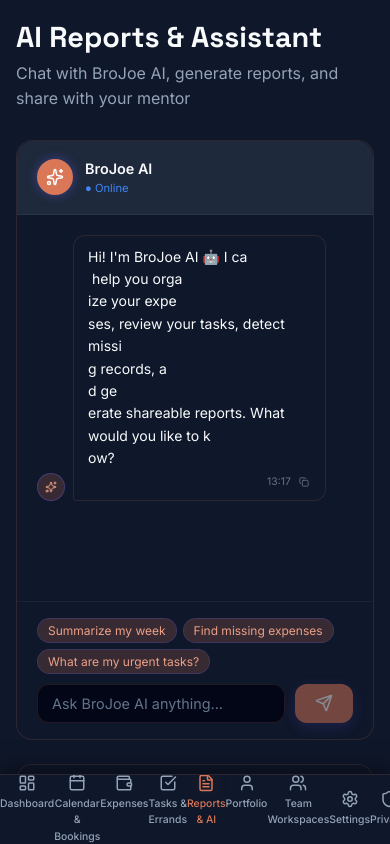
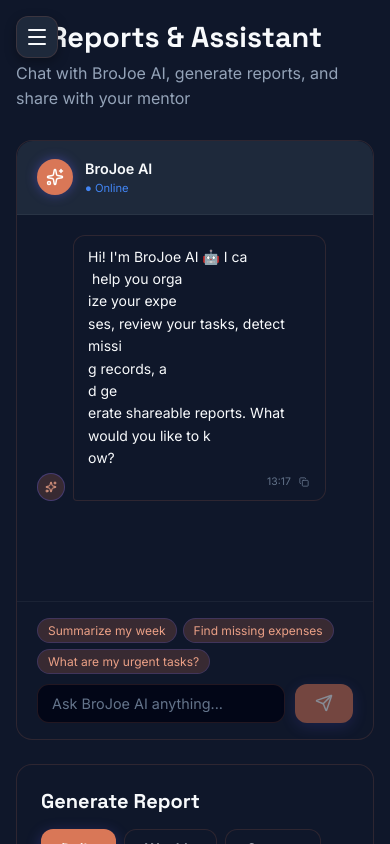
Before and after one commit to brotherJoe-7/brojoe, a Next.js app: page /reports in a window 390 px wide. Shown: the top 844 px of the page. Built offline with nearby package versions, Linux system fonts and the light colour scheme; no server answers; the database is empty; sample sign-in values are in the browser's storage.

Commit message:
Mobile: Hamburger drawer sidebar, Cal.com link in Settings, mobile layout fix

```diff
--- a/src/app/globals.css
+++ b/src/app/globals.css
@@ -362,6 +362,16 @@ tr:last-child td { border-bottom: none; }
   padding: 32px;
   flex: 1;
 }
+
+@media (max-width: 768px) {
+  .main-content {
+    margin-left: 0;
+    width: 100%;
+  }
+  .page-content {
+    padding: 72px 16px 24px; /* 72px top to clear hamburger button */
+  }
+}
 .page-header {
   margin-bottom: 28px;
 }
--- a/src/components/Sidebar.module.css
+++ b/src/components/Sidebar.module.css
@@ -171,53 +171,100 @@
   text-align: center;
 }
 
+/* ── Hamburger Button (mobile only) ── */
+.hamburgerBtn {
+  display: none;
+  position: fixed;
+  top: 16px;
+  left: 16px;
+  z-index: 200;
+  background: var(--bg-surface);
+  border: 1px solid var(--border);
+  border-radius: var(--radius-md);
+  padding: 8px;
+  cursor: pointer;
+  color: var(--text-primary);
+  box-shadow: 0 4px 12px rgba(0,0,0,0.3);
+  align-items: center;
+  justify-content: center;
+}
+
+.closeBtn {
+  display: none;
+  background: transparent;
+  border: none;
+  color: var(--text-secondary);
+  cursor: pointer;
+  padding: 4px;
+  margin-bottom: 8px;
+  align-self: flex-end;
+}
+
+.mobileBackdrop {
+  display: none;
+}
+
 @media (max-width: 768px) {
+  .hamburgerBtn {
+    display: flex;
+  }
+
+  .closeBtn {
+    display: flex;
+  }
+
+  .mobileBackdrop {
+    display: block;
+    position: fixed;
+    inset: 0;
+    background: rgba(0,0,0,0.6);
+    backdrop-filter: blur(4px);
+    z-index: 150;
+  }
+
   .sidebar {
-    top: auto;
-    bottom: 0;
-    width: 100%;
-    height: 70px;
+    position: fixed;
+    top: 0;
+    left: -280px;
+    width: 260px;
+    height: 100vh;
+    z-index: 160;
+    transition: left 0.3s cubic-bezier(0.4, 0, 0.2, 1);
+    box-shadow: none;
+    flex-direction: column;
+    padding: 20px 12px;
+    overflow-y: auto;
+  }
+
+  .sidebar.mobileOpen {
+    left: 0;
+    box-shadow: 4px 0 30px rgba(0,0,0,0.5);
+  }
+
+  /* Reset all mobile overrides — show everything normally */
+  .brand, .sidebarFooter, .navSection, .divider, .version, .nav {
+    display: flex !important;
+  }
+
+  .brand { margin-bottom: 16px; }
+  .nav { flex-direction: column; gap: 2px; }
+
+  .navItem {
     flex-direction: row;
-    padding: 0;
-    border-right: none;
-    border-top: 1px solid var(--border);
-    justify-content: space-around;
-    align-items: center;
-    background: var(--bg-card);
-    backdrop-filter: blur(10px);
-    z-index: 1000;
-    box-shadow: 0 -4px 20px rgba(0,0,0,0.5);
+    padding: 10px 12px;
+    gap: 10px;
+    font-size: 0.875rem;
+    text-align: left;
+    border-radius: var(--radius-md);
   }
-  .brand, .sidebarFooter, .navSection, .divider, .version {
-    display: none !important;
+
+  .navItem.active {
+    background: var(--primary-glow);
+    color: var(--primary-light);
+    border: 1px solid rgba(108, 99, 255, 0.2);
   }
-  .nav {
-    flex-direction: row;
-    width: 100%;
-    justify-content: space-around;
-    gap: 0;
-  }
-  .navItem {
-    flex-direction: column;
-    padding: 8px 0;
-    gap: 4px;
-    font-size: 0.65rem;
-    text-align: center;
-    border-radius: 0;
-    border: none !important;
-    background: transparent !important;
-  }
-  .navItem:hover {
-    background: transparent;
-  }
-  .navItem.active {
-    color: var(--primary);
-  }
-  .navItem.active svg {
-    color: var(--primary);
-    filter: drop-shadow(0 0 8px var(--primary-glow));
-  }
+
   .activeArrow {
-    display: none;
+    display: block;
   }
 }
--- a/src/components/Sidebar.tsx
+++ b/src/components/Sidebar.tsx
@@ -1,11 +1,12 @@
 'use client';
 // src/components/Sidebar.tsx
 import Link from 'next/link';
+import { useState } from 'react';
 import { usePathname } from 'next/navigation';
 import { signOut, useSession } from 'next-auth/react';
 import {
   LayoutDashboard, Wallet, CheckSquare, FileText, User,
-  LogOut, Sparkles, ChevronRight, Settings, Bell, Shield, Calendar, Users, Crown
+  LogOut, Sparkles, ChevronRight, Settings, Bell, Shield, Calendar, Users, Crown, Menu, X
 } from 'lucide-react';
 import styles from './Sidebar.module.css';
 
@@ -22,9 +23,28 @@ const navItems = [
 export default function Sidebar() {
   const pathname = usePathname();
   const { data: session } = useSession();
+  const [mobileOpen, setMobileOpen] = useState(false);
 
   return (
-    <aside className={styles.sidebar}>
+    <>
+      {/* Mobile Hamburger Button */}
+      <button
+        className={styles.hamburgerBtn}
+        onClick={() => setMobileOpen(true)}
+      >
+        <Menu size={24} />
+      </button>
+
+      {/* Backdrop for mobile */}
+      {mobileOpen && (
+        <div className={styles.mobileBackdrop} onClick={() => setMobileOpen(false)} />
+      )}
+
+      <aside className={`${styles.sidebar} ${mobileOpen ? styles.mobileOpen : ''}`}>
+        {/* Mobile Close Button */}
+        <button className={styles.closeBtn} onClick={() => setMobileOpen(false)}>
+          <X size={24} />
+        </button>
       {/* Brand */}
       <div className={styles.brand}>
         <div className={styles.brandIcon}>
@@ -44,7 +64,12 @@ export default function Sidebar() {
         {navItems.map(({ href, icon: Icon, label }) => {
           const active = pathname.startsWith(href);
           return (
-            <Link key={href} href={href} className={`${styles.navItem} ${active ? styles.active : ''}`}>
+            <Link
+              key={href}
+              href={href}
+              className={`${styles.navItem} ${active ? styles.active : ''}`}
+              onClick={() => setMobileOpen(false)}
+            >
               <Icon size={18} />
               <span>{label}</span>
               {active && <ChevronRight size={14} className={styles.activeArrow} />}
@@ -104,5 +129,6 @@ export default function Sidebar() {
       {/* Version */}
       <div className={styles.version}>BroJoe v1.0.0</div>
     </aside>
+    </>
   );
 }
```
Also changed, not shown: src/app/settings/page.tsx (+29 -2 lines).
